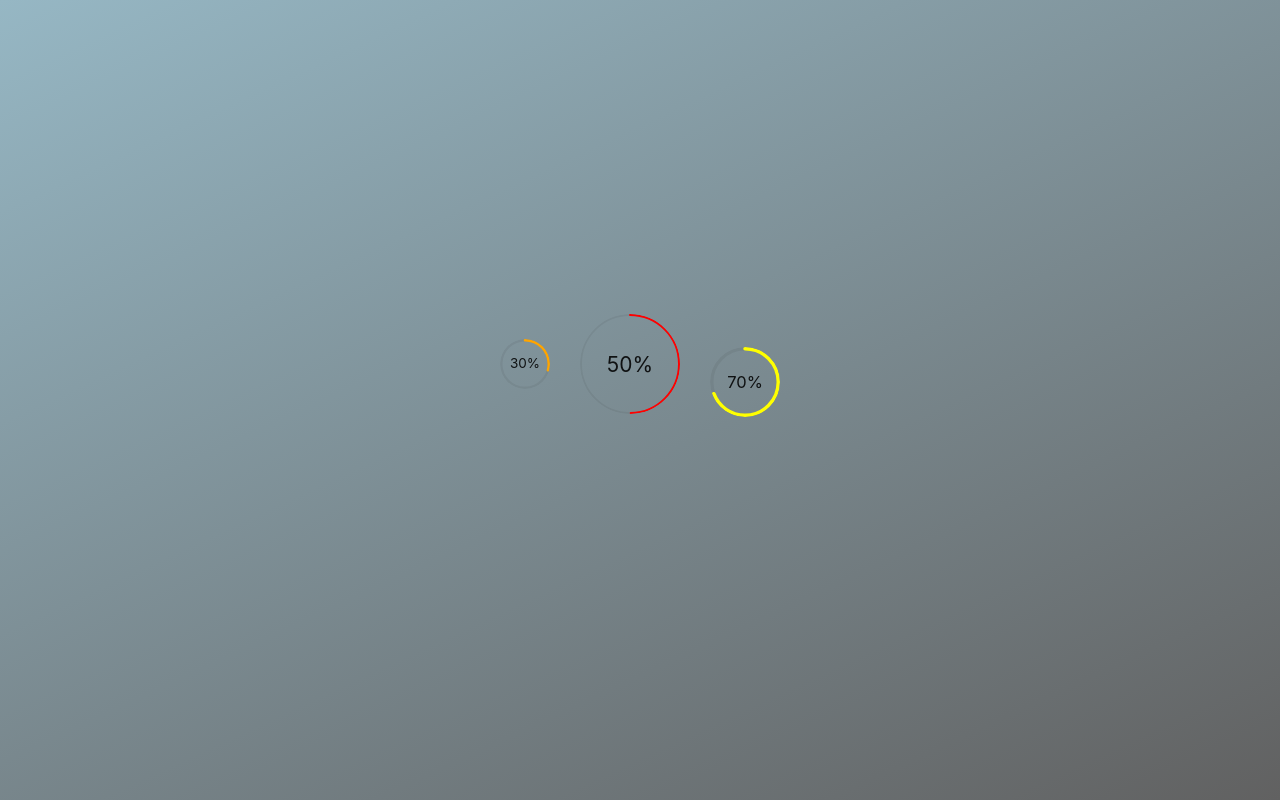
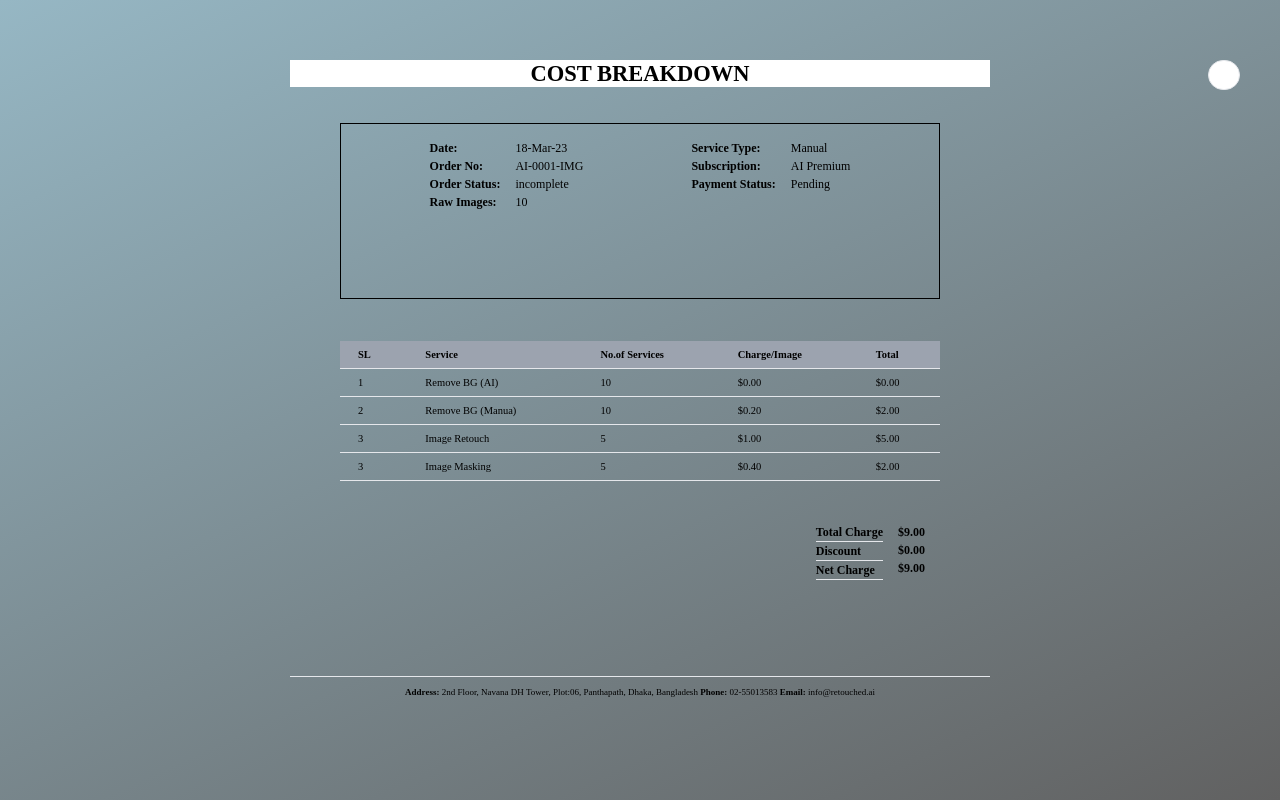
Before and after one commit to FaizulHassan-Rhine/components_library, a React (Create React App) app: page / in a window 1280 px wide. Built offline with nearby package versions, Linux system fonts and the light colour scheme.

Commit message:
add new component Cost with table card

```diff
--- a/src/App.js
+++ b/src/App.js
@@ -5,6 +5,7 @@ import ImageViewer from "./Components/ImageViewer/ImageViewer";
 import VideoViewer from "./Components/VideoViewer/VideoViewer";
 import ProductColorChange from "./Components/ProductColorChange/ServiceExplore";
 import ProcessBar from "./Components/ProcessBar/ProcessBar";
+import CostBreakDown from "./Components/CostBreakDown/CostBreakDown";
 
 function App() {
   return (
@@ -14,7 +15,8 @@ function App() {
       {/* <VideoViewer></VideoViewer> */}
       {/* <ProductColorChange></ProductColorChange> */}
       {/* <Button></Button> */}
-      <ProcessBar></ProcessBar>
+      {/* <ProcessBar></ProcessBar> */}
+      <CostBreakDown></CostBreakDown>
     </div>
   );
 }
--- /dev/null
+++ b/src/Components/CostBreakDown/CostBreakDown.js
@@ -0,0 +1,140 @@
+import React from "react";
+
+// import logo from '../../images/logo.png'
+
+const CostBreakDown = () => {
+
+
+
+    return (
+        <div className="container mx-auto">
+            <div >
+                <div className="bg-white flex flex-col items-center mt-10">
+                    {/* <img className="h-8 w-44 mb-2" src={logo} alt="" /> */}
+                    <p className="text-3xl font-bold">COST BREAKDOWN</p>
+                </div>
+                <div className="flex justify-center mx-auto mt-10 gap-36 border-black border py-5 w-[600px] ">
+                    <div className="flex justify-between gap-5">
+                        <div><p className="font-semibold">Date:</p>
+                            <p className="font-semibold">Order No: </p>
+                            <p className="font-semibold">Order Status: </p>
+                            <p className="font-semibold">Raw Images: </p>
+                        </div>
+
+                        <div>
+                            <p>18-Mar-23</p>
+                            <p> AI-0001-IMG</p>
+                            <p>incomplete</p>
+                            <p>10</p>
+                        </div>
+
+                    </div>
+                    <div className="flex justify-between gap-5">
+                        <div>
+                            <p className="font-semibold">Service Type: </p>
+                            <p className="font-semibold">Subscription: </p>
+                            <p className="font-semibold">Payment Status: </p>
+                        </div>
+
+                        <div>
+
+                            <p>Manual</p>
+                            <p>AI Premium</p>
+                            <p>Pending</p>
+                        </div>
+                    </div>
+                </div>
+
+                <div className=" w-[600px] mx-auto mt-10">
+                    <div class="flex flex-col">
+                        <div class="overflow-x-auto sm:-mx-6 lg:-mx-8">
+                            <div class="inline-block min-w-full py-2 sm:px-6 lg:px-8">
+                                <div class="overflow-hidden">
+                                    <table class="min-w-full text-left text-sm font-light">
+                                        <thead class="border-b font-medium dark:border-neutral-500">
+                                            <tr className="bg-gray-400">
+                                                <th scope="col" class="px-6 py-2">SL</th>
+                                                <th scope="col" class="px-6 py-2">Service</th>
+                                                <th scope="col" class="px-6 py-2">No.of Services</th>
+                                                <th scope="col" class="px-6 py-2">Charge/Image</th>
+                                                <th scope="col" class="px-6 py-2">Total</th>
+                                            </tr>
+                                        </thead>
+                                        <tbody>
+                                            <tr class="border-b dark:border-neutral-500">
+                                                <td class="whitespace-nowrap px-6 py-2 font-medium">1</td>
+                                                <td class="whitespace-nowrap px-6 py-2">Remove BG (AI)</td>
+                                                <td class="whitespace-nowrap px-6 py-2">10</td>
+                                                <td class="whitespace-nowrap px-6 py-2">$0.00</td>
+                                                <td class="whitespace-nowrap px-6 py-2">$0.00</td>
+                                            </tr>
+                                            <tr class="border-b dark:border-neutral-500">
+                                                <td class="whitespace-nowrap px-6 py-2 font-medium">2</td>
+                                                <td class="whitespace-nowrap px-6 py-2">Remove BG (Manua)</td>
+                                                <td class="whitespace-nowrap px-6 py-2">10</td>
+                                                <td class="whitespace-nowrap px-6 py-2">$0.20</td>
+                                                <td class="whitespace-nowrap px-6 py-2">$2.00</td>
+                                            </tr>
+                                            <tr class="border-b dark:border-neutral-500">
+                                                <td class="whitespace-nowrap px-6 py-2 font-medium">3</td>
+                                                <td class="whitespace-nowrap px-6 py-2">Image Retouch</td>
+                                                <td class="whitespace-nowrap px-6 py-2">5</td>
+                                                <td class="whitespace-nowrap px-6 py-2">$1.00</td>
+                                                <td class="whitespace-nowrap px-6 py-2">$5.00</td>
+                                            </tr>
+                                            <tr class="border-b dark:border-neutral-500">
+                                                <td class="whitespace-nowrap px-6 py-2 font-medium">3</td>
+                                                <td class="whitespace-nowrap px-6 py-2">Image Masking</td>
+                                                <td class="whitespace-nowrap px-6 py-2">5</td>
+                                                <td class="whitespace-nowrap px-6 py-2">$0.40</td>
+                                                <td class="whitespace-nowrap px-6 py-2">$2.00</td>
+                                            </tr>
+                                        </tbody>
+                                    </table>
+                                </div>
+                            </div>
+                        </div>
+                    </div>
+                </div>
+
+                <div className="flex justify-end w-[600px]  mt-8 mx-auto gap-5">
+                    <div>
+                        <p className="font-semibold">Total Charge </p> <hr></hr>
+                        <p className="font-semibold">Discount </p><hr></hr>
+                        <p className="font-semibold">Net Charge </p><hr></hr>
+                    </div>
+
+                    <div className="mr-5">
+
+                        <p className="font-semibold">$9.00</p>
+                        <p className="font-semibold">$0.00</p>
+                        <p className="font-semibold">$9.00</p>
+                    </div>
+                </div>
+                <div className="w-[700px] mx-auto mt-20 " >
+                    <hr className="mb-3"></hr>
+                    <p className="text-xs text-center  mb-5"> <span className="font-bold">Address:</span> 2nd Floor, Navana DH Tower, Plot:06, Panthapath, Dhaka, Bangladesh   <span className="font-bold">Phone:</span> 02-55013583   <span className="font-bold">Email:</span> info@retouched.ai</p>
+                </div>
+
+                <button
+                    className=" w-10 h-10 border border-theme-shade rounded-full"
+                    style={{
+                        position: "absolute",
+                        top: 60,
+                        right: 40,
+                        backgroundColor: "white",
+
+                        padding: "8px 15px",
+                    }}
+                // onClick={handleCloseClick}
+                >
+                    <i className="fa-solid fa-xmark "></i>
+                </button>
+
+
+            </div>
+
+        </div>
+    )
+}
+export default CostBreakDown;
```
